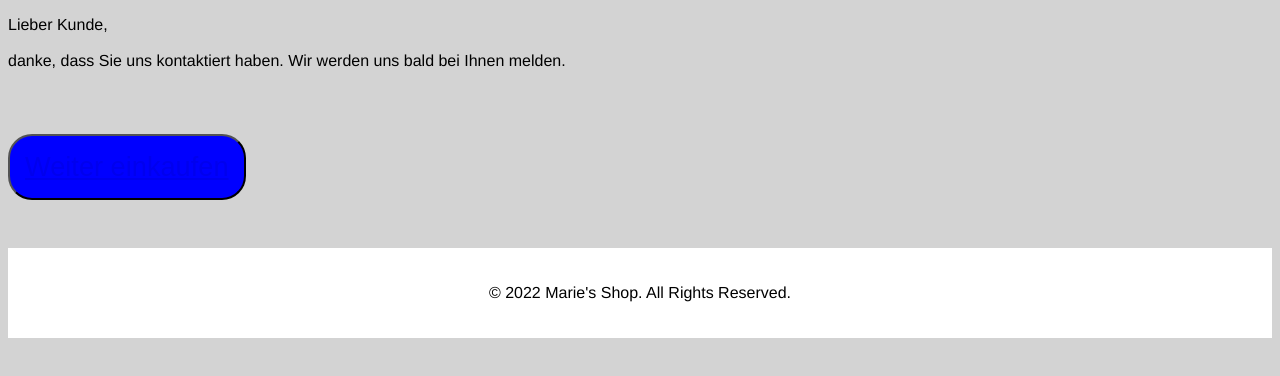
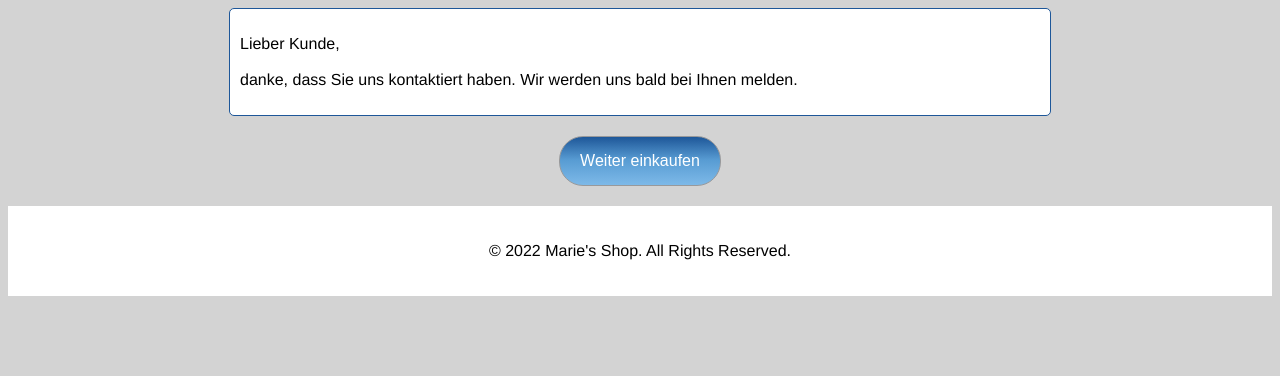
Before and after one commit to marieannonciatehatungimana/WD-22-D07-UIB-Final-Project, a plain HTML site: page thank-you.html in a window 1280 px wide. Drawn offline with Linux system fonts and the light colour scheme.

Commit message:
Adjusts css for the thank-you page.

```diff
--- a/css/style.css
+++ b/css/style.css
@@ -11,6 +11,37 @@ body {
 button,
 input {
   font-size: 1rem;
+}
+
+button {
+  color: white;
+  border: 1px solid #98999b;
+  padding: 15px;
+  border-radius: 1.5rem;
+  outline: none;
+  cursor: pointer;
+  transition: 0.4s;
+
+  /* Old browsers */
+  background: #1e5799;
+  /* FF3.6-15 */
+  background: -moz-linear-gradient(top, #1e5799 0%, #589cd3 48%, #7db9e8 100%);
+  /* Chrome10-25,Safari5.1-6 */
+  background: -webkit-linear-gradient(
+    top,
+    #1e5799 0%,
+    #589cd3 48%,
+    #7db9e8 100%
+  );
+  /* W3C, IE10+, FF16+, Chrome26+, Opera12+, Safari7+ */
+  background: linear-gradient(to bottom, #1e5799 0%, #589cd3 48%, #7db9e8 100%);
+  /* IE6-9 */
+  filter: progid:DXImageTransform.Microsoft.gradient(startColorstr='#1e5799', endColorstr='#7db9e8', GradientType=0);
+  vertical-align: center;
+}
+
+button:hover {
+  background-color: red;
 }
 
 nav {
@@ -115,6 +146,32 @@ footer {
   overflow: hidden;
 }
 
+.thank-you-main {
+  text-align: center;
+}
+
+.thank-you-main a {
+  color: white;
+  text-decoration: none;
+  padding: 5px;
+  margin: 0px;
+}
+
+.thank-you-text {
+  border: 1px solid #1e5799;
+  padding: 10px;
+  border-radius: 5px;
+  margin: auto;
+  background-color: white;
+  width: 800px;
+  overflow: hidden;
+  text-align: left;
+}
+
+.thank-you-button-container {
+  margin: 20px;
+}
+
 /* *************Form************** */
 form {
   max-width: 33%;
@@ -160,23 +217,3 @@ textarea {
   padding: 5px;
   font-family: inherit;
 }
-
-/* ************Button*************** */
-
-button {
-    padding: 15px;
-    border-radius: 1.5rem;
-    outline: none;
-    color: #efefef;
-    background-color: blue;
-    margin: 3rem 0;
-    font-size: 1.7rem;
-    cursor: pointer;
-    transition: 0.4s;
-}
-
-button:hover {
-    background-color: ghostwhite
-}
-
-/* *************************** */
```
Lines whose indentation alone changed are shown as unchanged.
